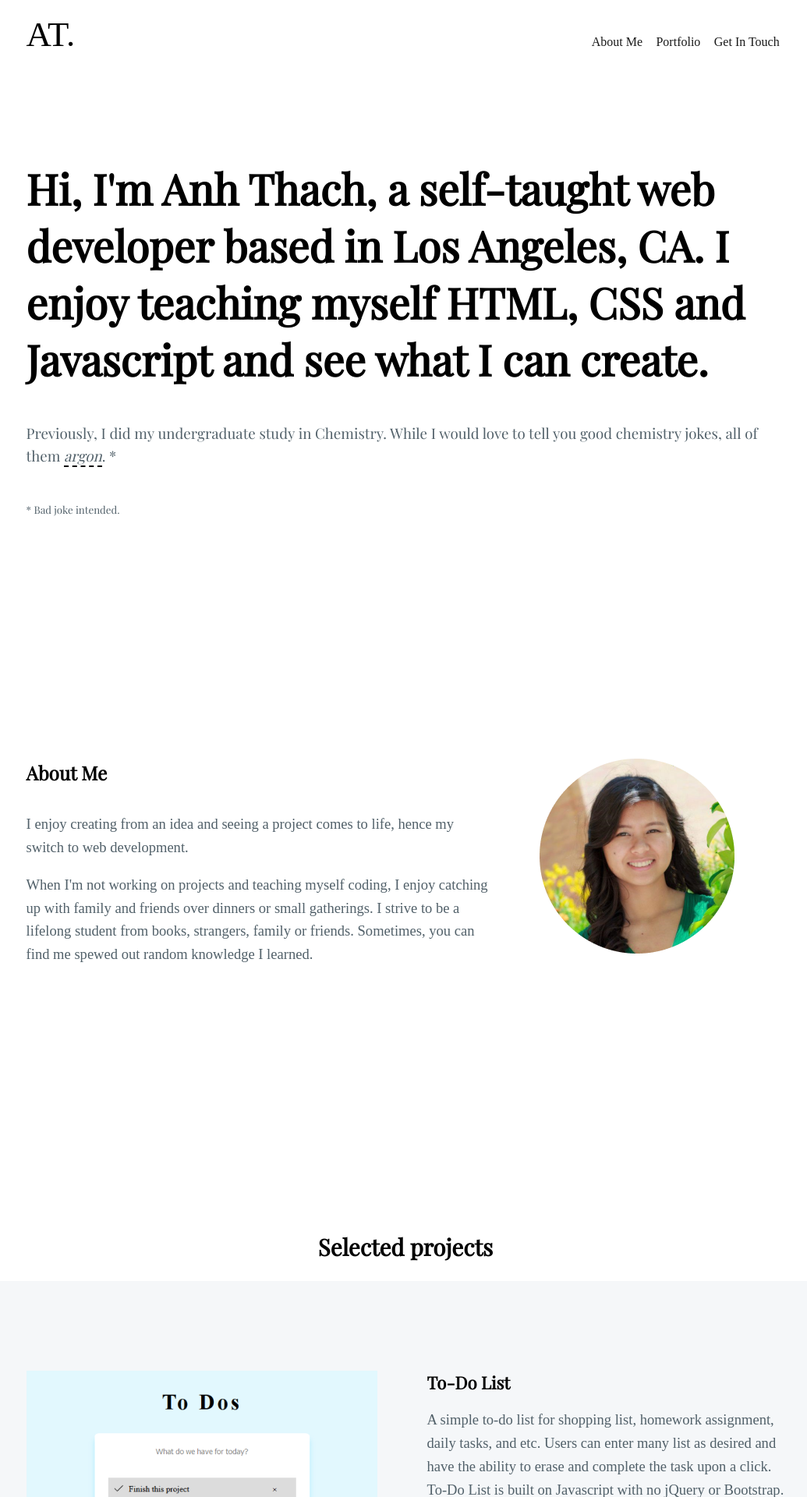
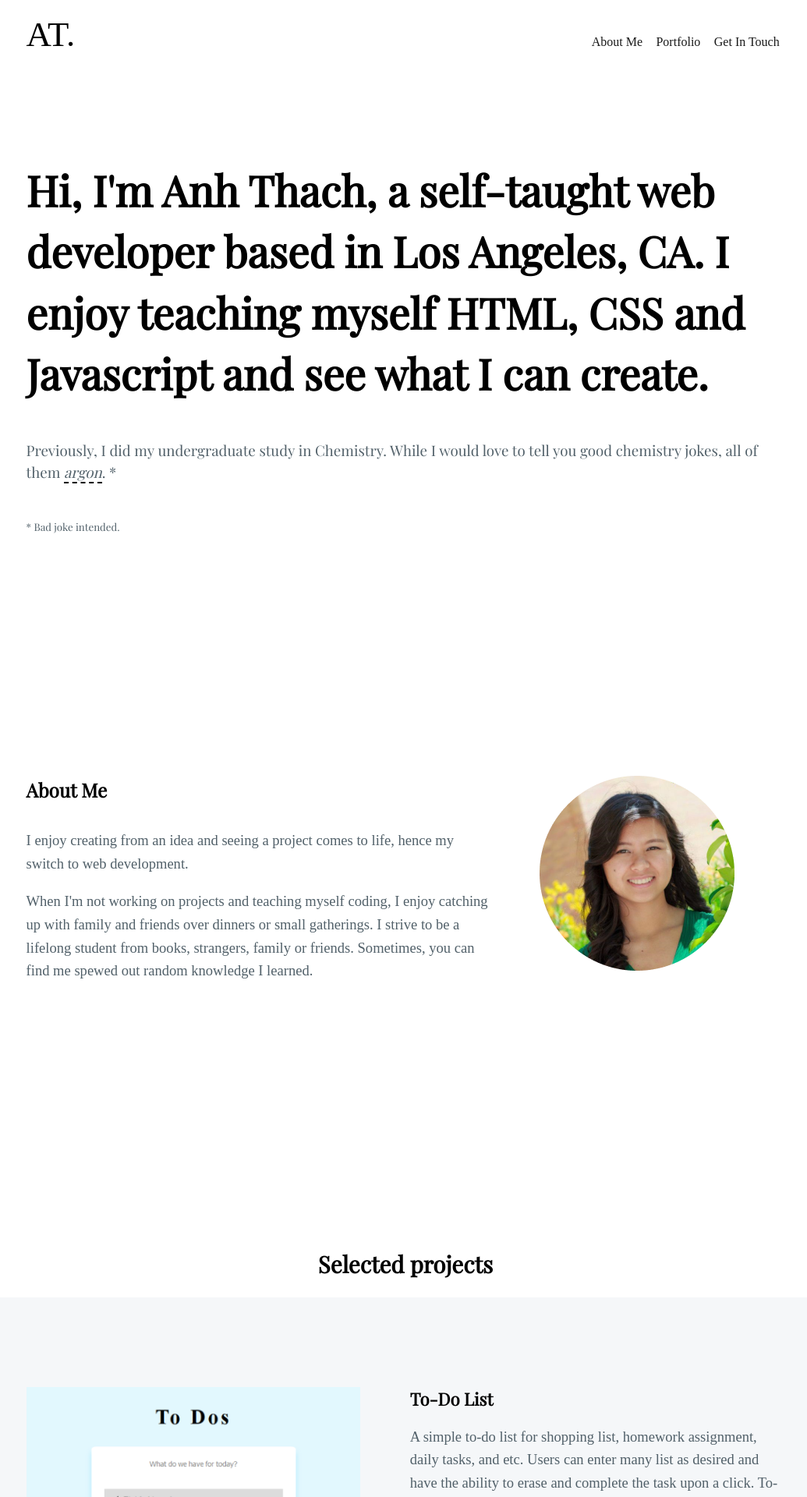
Before and after one commit to windan11/windan11.github.io, a Jekyll site: the page built from index.html, in a window 1280 px wide. Shown: the top 1920 px of the page at 78% size, without its empty margins (120-1155 px from the left). Built offline with Jekyll 4.4.1, drawn with Linux system fonts in a browser that asks for light colours; some web fonts are replaced.

Commit message:
Update main.css

```diff
--- a/css/main.css
+++ b/css/main.css
@@ -24,7 +24,7 @@ p{
 	float: left;
 	font-size: 2.8em;
 	text-transform: uppercase;
-	padding: 0.4em 0;
+	padding: .4em 0;
 	color: #000;
 }
 .header-container{
@@ -58,6 +58,7 @@ p{
 }
 .intro h1{
 	font-size: 3.4em;
+	line-height: 1.44em;
 }
 .intro h3{
 	color: #52616A;
@@ -97,11 +98,13 @@ p{
 }
 .clearfix img.right{
 	float: right;
+	width: 44%;
 	height: auto;
 	padding: 0 0 2em 4em;
 }
 .clearfix img.left{
 	float: left;
+	width: 44%;
 	height: auto;
 	padding: 0 4em 2em 0;
 }
```
